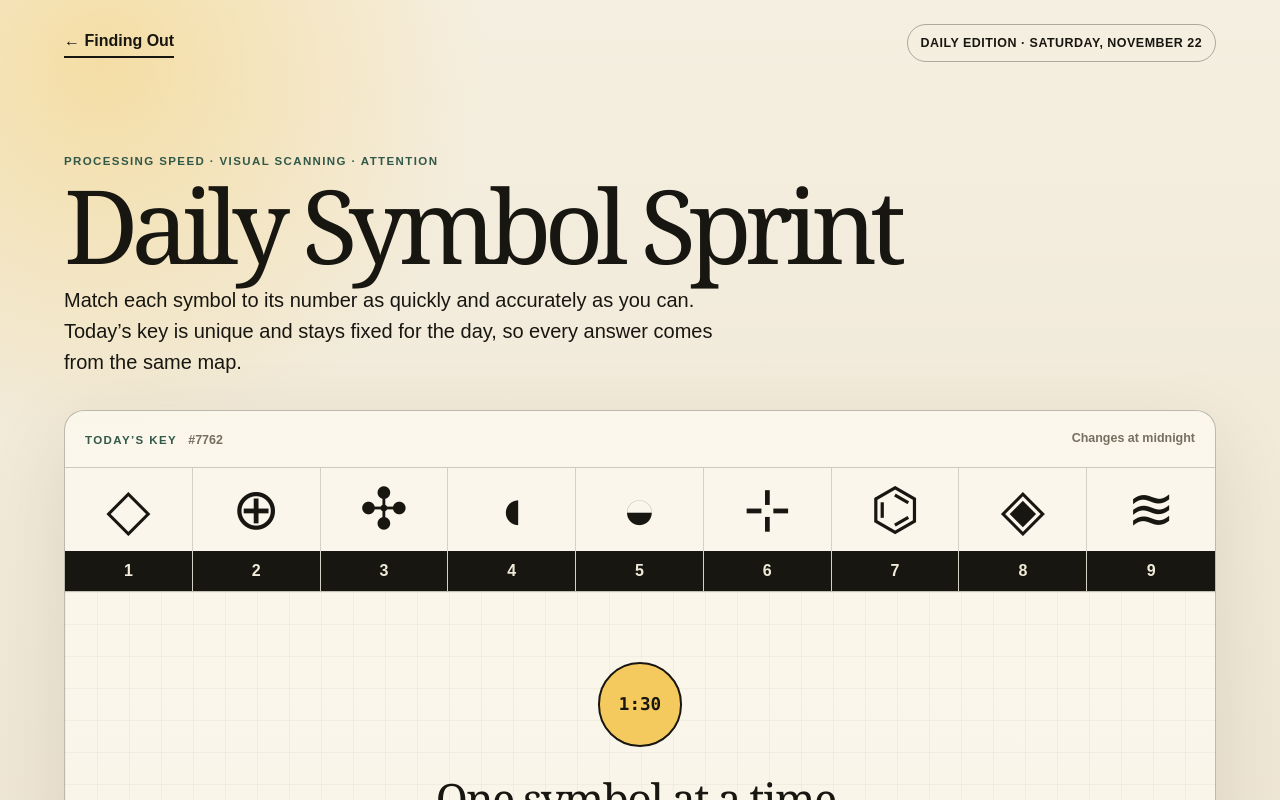
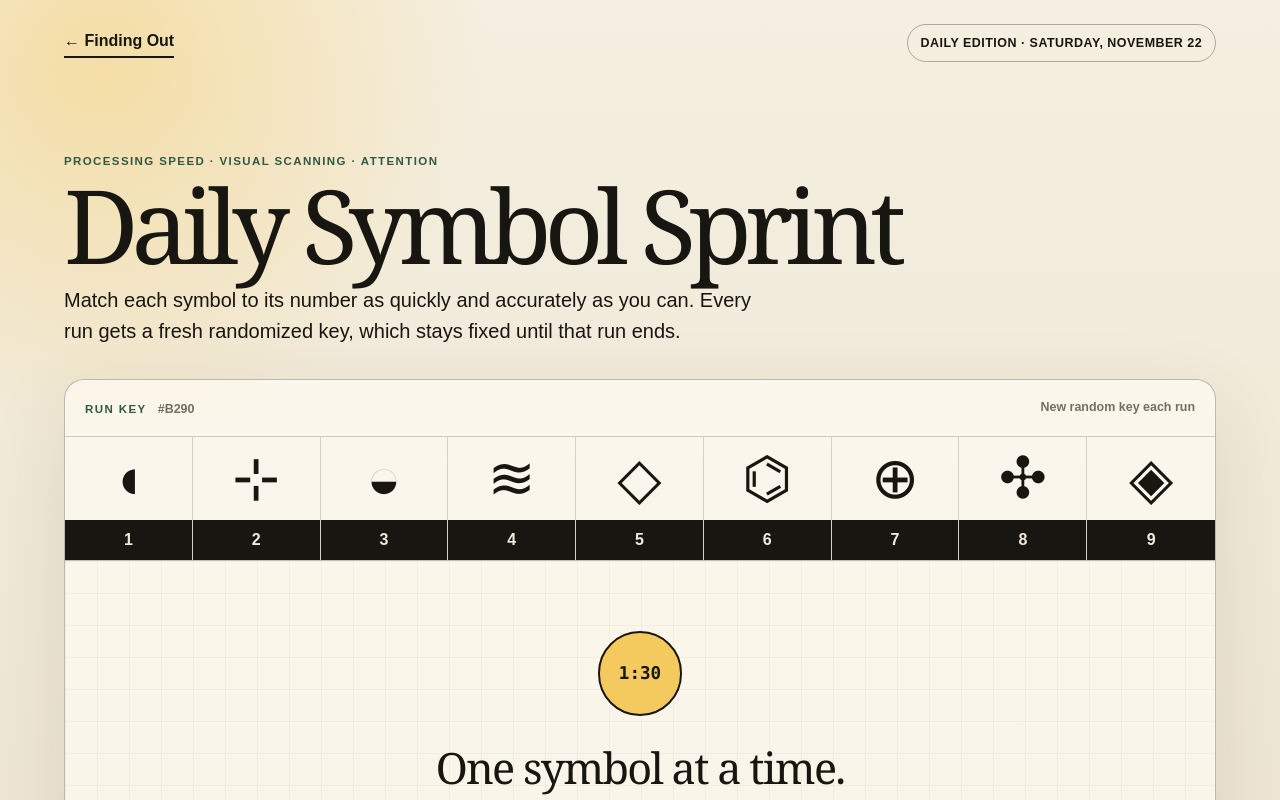
Before and after one commit to will-hath/willhath.com, a Next.js app: page /symbol-sprint in a window 1280 px wide. Shown: the top 800 px of the page. Built offline with nearby package versions, Linux system fonts and the light colour scheme.

Commit message:
Randomize each run and fix countdown layout

```diff
--- a/src/app/symbol-sprint/SymbolSprint.tsx
+++ b/src/app/symbol-sprint/SymbolSprint.tsx
@@ -79,25 +79,16 @@ function hashString(value: string) {
   return hash >>> 0;
 }
 
-function seededRandom(seed: number) {
-  let currentSeed = seed;
-
-  return () => {
-    currentSeed += 0x6d2b79f5;
-    let value = currentSeed;
-    value = Math.imul(value ^ (value >>> 15), value | 1);
-    value ^= value + Math.imul(value ^ (value >>> 7), value | 61);
-    return ((value ^ (value >>> 14)) >>> 0) / 4294967296;
-  };
-}
-
-function makeDailyKey(dateKey: string): DailyKeyItem[] {
+function makeRandomKey(previousKey?: DailyKeyItem[]): DailyKeyItem[] {
   const digits = Array.from({ length: 9 }, (_, index) => index + 1);
-  const random = seededRandom(hashString(`daily-symbol-sprint:${dateKey}`));
 
   for (let index = digits.length - 1; index > 0; index -= 1) {
-    const swapIndex = Math.floor(random() * (index + 1));
+    const swapIndex = Math.floor(Math.random() * (index + 1));
     [digits[index], digits[swapIndex]] = [digits[swapIndex], digits[index]];
+  }
+
+  if (previousKey && digits.every((digit, index) => digit === previousKey[index].digit)) {
+    [digits[0], digits[1]] = [digits[1], digits[0]];
   }
 
   return SYMBOLS.map((symbol, index) => ({
@@ -187,6 +178,9 @@ export default function SymbolSprint() {
   const [history, setHistory] = useState<RunResult[]>([]);
   const [lastResult, setLastResult] = useState<RunResult | null>(null);
   const [storageAvailable, setStorageAvailable] = useState(true);
+  const [symbolKey, setSymbolKey] = useState<DailyKeyItem[]>(() =>
+    SYMBOLS.map((symbol, index) => ({ ...symbol, digit: index + 1 })),
+  );
 
   const deadlineRef = useRef(0);
   const trialStartedAtRef = useRef(0);
@@ -199,13 +193,13 @@ export default function SymbolSprint() {
     timeBuckets: makeEmptyTimeBuckets(),
   });
 
-  const dailyKey = useMemo(() => makeDailyKey(dateKey), [dateKey]);
-  const orderedDailyKey = useMemo(() => [...dailyKey].sort((a, b) => a.digit - b.digit), [dailyKey]);
-  const prompt = dailyKey[promptIndex];
+  const orderedSymbolKey = useMemo(() => [...symbolKey].sort((a, b) => a.digit - b.digit), [symbolKey]);
+  const prompt = symbolKey[promptIndex];
 
   useEffect(() => {
     const now = new Date();
     setDateKey(getLocalDateKey(now));
+    setSymbolKey(makeRandomKey());
     setDateLabel(
       new Intl.DateTimeFormat(undefined, {
         weekday: 'long',
@@ -299,6 +293,10 @@ export default function SymbolSprint() {
   const startRun = () => {
     if (dateKey === 'loading') return;
 
+    if (phase === 'complete') {
+      setSymbolKey((currentKey) => makeRandomKey(currentKey));
+    }
+
     countersRef.current = {
       correct: 0,
       errors: 0,
@@ -325,7 +323,7 @@ export default function SymbolSprint() {
         return;
       }
 
-      const wasCorrect = digit === dailyKey[promptIndex].digit;
+      const wasCorrect = digit === symbolKey[promptIndex].digit;
       const nextCounters = countersRef.current;
       const elapsedMs = TEST_SECONDS * 1000 - Math.max(0, deadlineRef.current - now);
       const bucketIndex = Math.min(BUCKET_COUNT - 1, Math.floor(elapsedMs / (BUCKET_SECONDS * 1000)));
@@ -347,7 +345,7 @@ export default function SymbolSprint() {
       trialStartedAtRef.current = now;
       setPromptIndex((current) => pickPrompt(current));
     },
-    [dailyKey, finishRun, phase, promptIndex],
+    [finishRun, phase, promptIndex, symbolKey],
   );
 
   useEffect(() => {
@@ -413,22 +411,24 @@ export default function SymbolSprint() {
         <p className="eyebrow">Processing speed · visual scanning · attention</p>
         <h1 id="sprint-title">Daily Symbol Sprint</h1>
         <p className="lede">
-          Match each symbol to its number as quickly and accurately as you can. Today’s key is unique and stays
-          fixed for the day, so every answer comes from the same map.
+          Match each symbol to its number as quickly and accurately as you can. Every run gets a fresh randomized
+          key, which stays fixed until that run ends.
         </p>
       </section>
 
       <section className="test-card" aria-label="Daily symbol test">
         <div className="key-heading">
           <div>
-            <span className="section-label">Today’s key</span>
-            <span className="key-id">#{hashString(dateKey).toString(16).slice(0, 4).toUpperCase()}</span>
+            <span className="section-label">Run key</span>
+            <span className="key-id">
+              #{hashString(symbolKey.map((item) => item.digit).join('')).toString(16).slice(0, 4).toUpperCase()}
+            </span>
           </div>
-          <span className="key-note">Changes at midnight</span>
+          <span className="key-note">New random key each run</span>
         </div>
 
         <div className="symbol-key" aria-label="Symbol to number key">
-          {orderedDailyKey.map((item) => (
+          {orderedSymbolKey.map((item) => (
             <div className="key-item" key={item.id}>
               <span className="key-symbol" aria-hidden="true">
                 {item.glyph}
@@ -454,7 +454,7 @@ export default function SymbolSprint() {
           {phase === 'countdown' && (
             <div className="countdown-panel" aria-live="assertive">
               <span className="countdown-number">{countdown}</span>
-              <span>Get ready</span>
+              <span className="countdown-label">Get ready</span>
             </div>
           )}
 
--- a/src/app/symbol-sprint/symbol-sprint.css
+++ b/src/app/symbol-sprint/symbol-sprint.css
@@ -279,7 +279,7 @@
 }
 
 .countdown-panel {
-  gap: 0.8rem;
+  gap: 1.25rem;
   color: var(--muted);
   font-weight: 800;
   letter-spacing: 0.12em;
@@ -287,12 +287,25 @@
 }
 
 .countdown-number {
+  display: grid;
+  width: clamp(7.5rem, 28vw, 11rem);
+  aspect-ratio: 1;
+  place-items: center;
+  padding-bottom: 0.06em;
+  border: 2px solid var(--ink);
+  border-radius: 50%;
   color: var(--ink);
+  background: var(--signal);
   font-family: Georgia, 'Times New Roman', serif;
-  font-size: clamp(7rem, 24vw, 13rem);
+  font-size: clamp(4.5rem, 14vw, 7rem);
   font-weight: 600;
-  letter-spacing: -0.08em;
-  line-height: 0.8;
+  letter-spacing: -0.06em;
+  line-height: 1;
+}
+
+.countdown-label {
+  display: block;
+  line-height: 1.2;
 }
 
 .running-panel {
```
